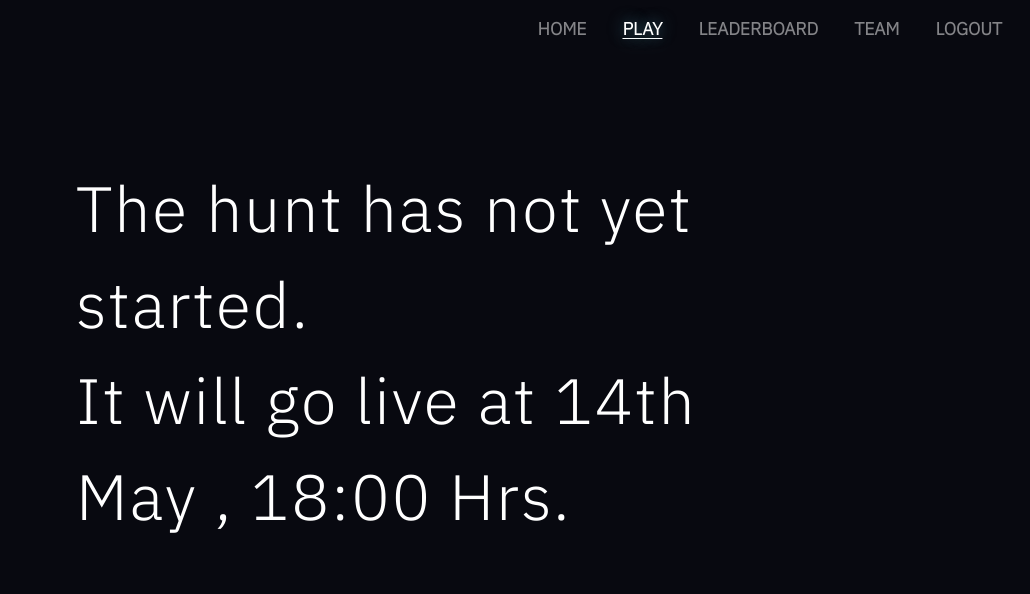
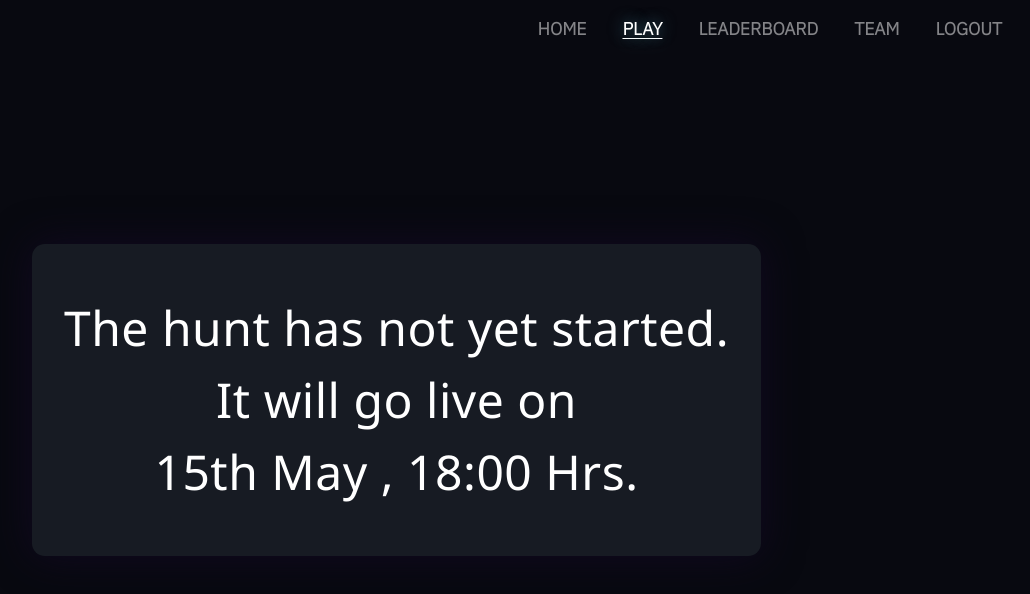
Before and after one commit to kg-kartik/CryptX, a React (Create React App) app in the folder client/: page /level in a window 1280 px wide. Shown: the top 594 px of the page, without its empty margins (244-1274 px from the left). Built offline with nearby package versions, Linux system fonts and the light colour scheme; no server answers; sample sign-in values are in the browser's storage.

Commit message:
styled level page

```diff
--- a/client/src/App.css
+++ b/client/src/App.css
@@ -168,7 +168,7 @@ body {
 	text-shadow: 0 0 15px rgb(92 171 195 / 65%);
 	/* border-bottom: none; */
 	/* border-bottom:2px solid white !important; */
-	text-decoration: underline;
+	text-decoration: underline !important;
 	text-underline-offset: 0.2rem;
 }
 
--- a/client/src/components/LevelNew.jsx
+++ b/client/src/components/LevelNew.jsx
@@ -33,12 +33,26 @@ const Container = styled.div`
 	}
 `
 
-const NotLiveText = styled.p`
-	margin: 20vh 25vw 0 25vw;
+const NLTContainer = styled.div`
+	display:grid;
+	place-items:center;
+	min-height:100vh;
+`
+
+const NotLiveText = styled(animated.div)`
 	color:white;
-	font-family: "IBM Plex Sans", sans-serif;
-	letter-spacing:2px;
-	font-size:5vw;
+	font-family: "Noto Sans", sans-serif;
+	letter-spacing:0.5px;
+	font-size:3rem;
+	padding: 3rem 2rem;
+	background: #1f242db3;
+	border-radius: 0.8rem;
+	text-align:center;
+	box-shadow: 0 0 40px rgb(17 9 33);
+	@media (max-width:1224px){
+		font-size: 2rem;
+		margin:2rem;
+	}
 `
 
 const QuestionContainer = styled(animated.div)`
@@ -188,9 +202,20 @@ const LevelNew = ({ getCurrentLevel, level, updateLevel }) => {
 			<Navbar />
 			{
 				date ? (
-					<NotLiveText>
-						The hunt has not yet started. <br />
-						It will go live at 14th May , 18:00 Hrs. </NotLiveText>
+					<NLTContainer>
+						<NotLiveText
+							onMouseMove={({
+								clientX: x,
+								clientY: y
+							}) => set({ xys: calc(x, y) })}
+							onMouseLeave={() => set({ xys: [0, 0, 1] })}
+							style={{ transform: props.xys.interpolate(trans) }}
+						>
+							The hunt has not yet started. <br />
+							It will go live on <br />
+							15th May , 18:00 Hrs.
+						</NotLiveText>
+					</NLTContainer>
 				): (
 			<Container>
 				<QuestionContainer
```
